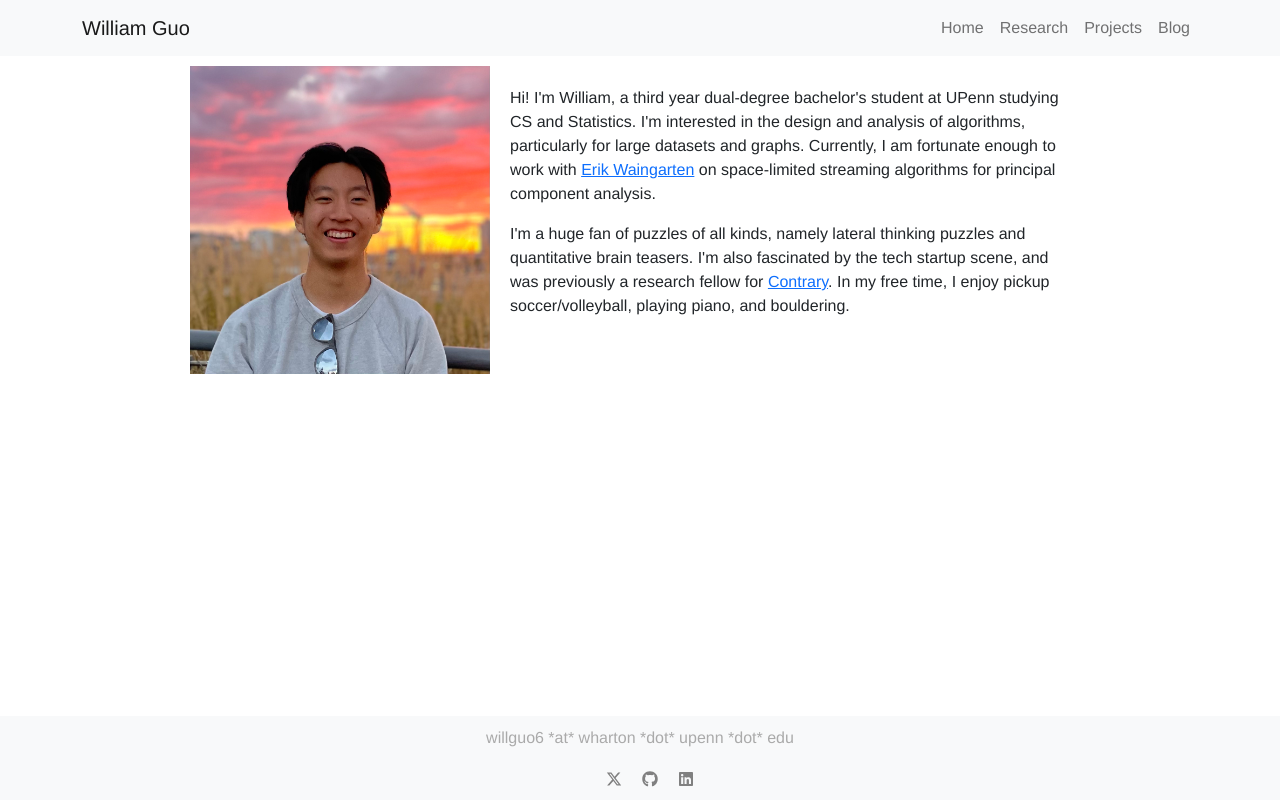
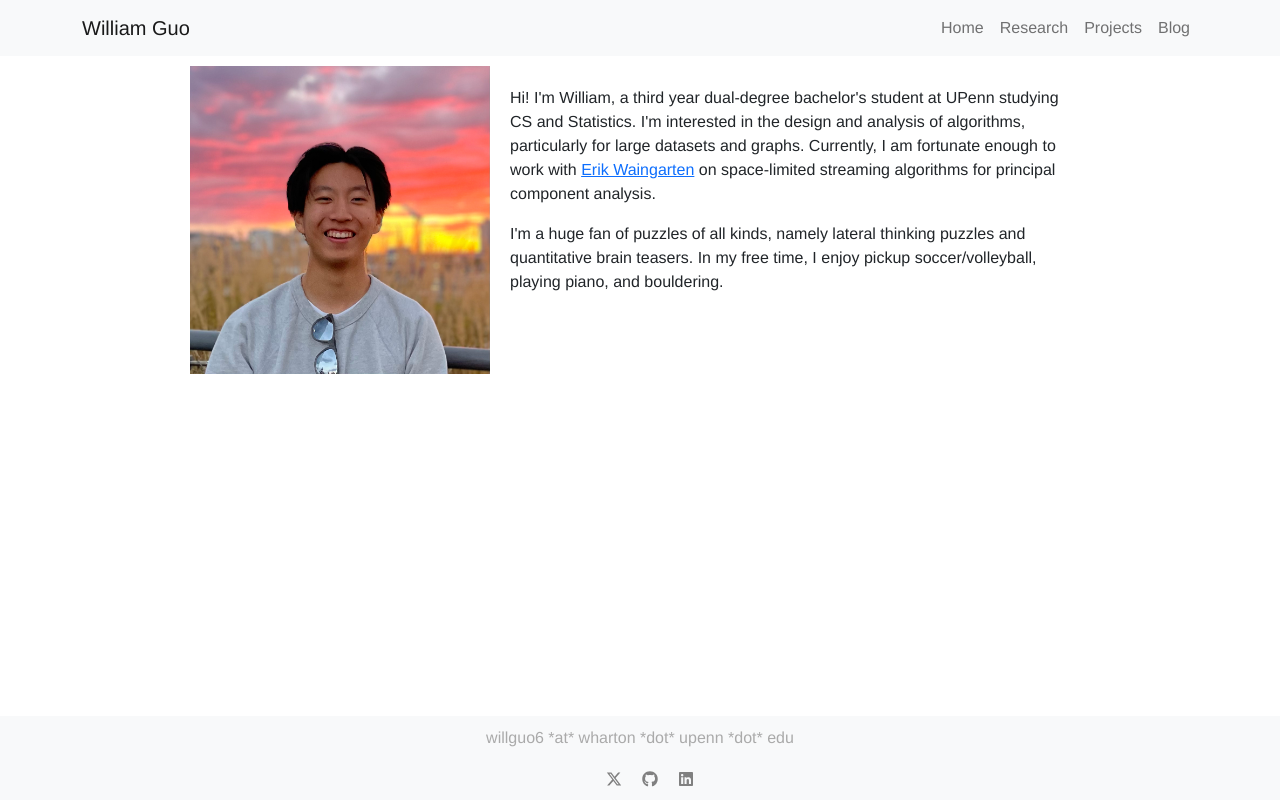
Before and after one commit to willdguo/willdguo.github.io, a React (Create React App) app: page /#/home in a window 1280 px wide. Built offline with nearby package versions, Linux system fonts and the light colour scheme.

Commit message:
fixed bio

```diff
--- a/src/components/Bio.js
+++ b/src/components/Bio.js
@@ -27,7 +27,6 @@ function Bio() {
             <p>
               {/* I am a teaching assistant for an intro discrete math course, and am a frontend dev for Penn Labs, where I build web apps for our student body.  */}
               I'm a huge fan of puzzles of all kinds, namely lateral thinking puzzles and quantitative brain teasers.
-              I'm also fascinated by the tech startup scene, and was previously a research fellow for <a href="https://research.contrary.com/company?author=William+Guo" target="_blank" rel="noreferrer"> Contrary</a>.
               In my free time, I enjoy pickup soccer/volleyball, playing piano, and bouldering.
             </p>
 
```
